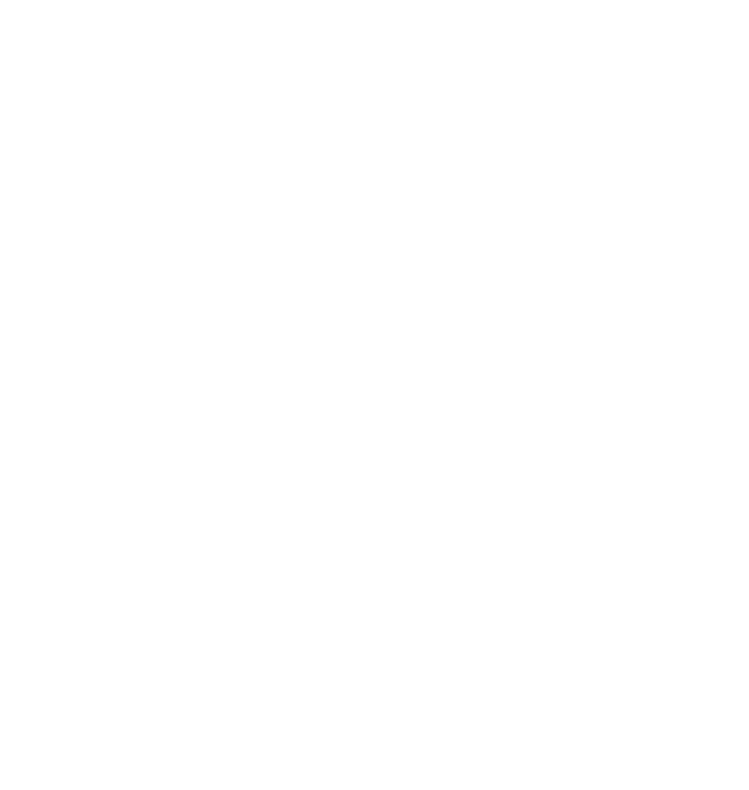
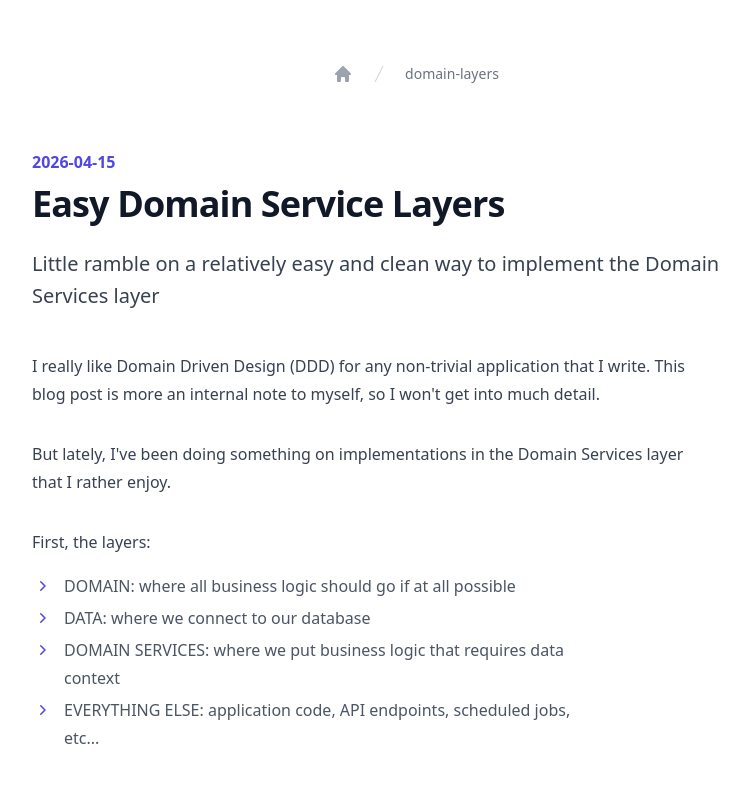
Before and after one commit to Burwin/blog, a Nuxt app: page /posts/domain-layers in a window 1280 px wide. Before the commit this address had no page. Shown: the top 790 px of the page, without its empty margins (224-973 px from the left). Built offline with nearby package versions, Linux system fonts and the light colour scheme.

Commit message:
add domain layers blog post

```diff
--- /dev/null
+++ b/pages/posts/domain-layers.vue
@@ -0,0 +1,152 @@
+<script setup lang="ts">
+import { addHours } from "date-fns";
+const post = {
+  date: "2026-04-15",
+  title: "Easy Domain Service Layers",
+  excerpt:
+    "Little ramble on a relatively easy and clean way to implement the Domain Services layer",
+};
+
+const fooService = `public class FooService
+{
+    private readonly IDbContext _dbContext;
+    public FooService(IDbContext dbContext)
+    {
+        _dbContext = dbContext;
+    }
+
+    public async Task DeleteAsync(Foo foo) { ... }
+}
+
+// usage
+await fooService.DeleteAsync(foo); `;
+
+const fooExtensions = `public static class fooExtensions
+{
+    public static async Task DeleteAsync(IDbContext context) { ... }
+}
+
+// usage
+await foo.DeleteAsync(dbContext); `;
+</script>
+
+<template>
+  <BlogPost
+    :date="addHours(new Date(post.date), 12)"
+    :title="post.title"
+    :excerpt="post.excerpt"
+  >
+    <ElementsBp>
+      I really like Domain Driven Design (DDD) for any non-trivial application
+      that I write. This blog post is more an internal note to myself, so I
+      won't get into much detail.
+    </ElementsBp>
+
+    <ElementsBp>
+      But lately, I've been doing something on implementations in the Domain
+      Services layer that I rather enjoy.
+    </ElementsBp>
+
+    <ElementsBp> First, the layers: </ElementsBp>
+
+    <ElementsBul>
+      <ElementsBli
+        >DOMAIN: where all business logic should go if at all
+        possible</ElementsBli
+      >
+      <ElementsBli>DATA: where we connect to our database</ElementsBli>
+      <ElementsBli
+        >DOMAIN SERVICES: where we put business logic that requires data context
+      </ElementsBli>
+      <ElementsBli
+        >EVERYTHING ELSE: application code, API endpoints, scheduled jobs,
+        etc...</ElementsBli
+      >
+    </ElementsBul>
+
+    <ElementsBp>
+      Before, if I needed something to live in the Domain Services layer, I
+      would create a Domain Service.
+    </ElementsBp>
+
+    <ElementsBquote name="Example: FooService">
+      <ElementsBcode :code="fooService" />
+    </ElementsBquote>
+
+    <ElementsBp>
+      This causes cognitive debt, though, because I have to remember to inject
+      the special FooService when I need it, and I have to remember that it even
+      exists in case it might be useful to me. I don't have to remember that any
+      of the other methods exist on `Foo` from the domain layer, because they're
+      just available as intellisense all the time. So discovery is easy when
+      working with the code.
+    </ElementsBp>
+
+    <ElementsBp>
+      To make things cleaner, I'm starting to implement domain service layer
+      logic as extension methods, instead.
+    </ElementsBp>
+
+    <ElementsBp>
+      For example, let's suppose that I want to cascade an Archive of a Foo. Foo
+      objects are related to Bar objects, and when I Archive a Foo I want to
+      also Archive all related Bar objects.
+    </ElementsBp>
+
+    <ElementsBp>
+      I can't do this at the Domain layer, because I need additional data
+      context. It properly belongs in the Domain Service layer.
+    </ElementsBp>
+
+    <ElementsBp>
+      This is now how I would likely do something like this:
+    </ElementsBp>
+
+    <ElementsBquote name="Example: fooExtensions">
+      <ElementsBcode :code="fooExtensions" />
+    </ElementsBquote>
+
+    <ElementsBp>
+      It probably seems less useful with my hyper-abreviated example above, but
+      trust me, it's a game changer. When I'm working in the application with a
+      Foo, I have the Foo. I can type `myFoo.` and see a bunch of possibilities
+      via intellisense.
+    </ElementsBp>
+
+    <ElementsBp>
+      This extension method approach to Domain Services implementations
+      maintains that usefulness. I don't need to inject anything else. I just
+      keep going. Discovery is massively improved.
+    </ElementsBp>
+
+    <ElementsBp>
+      Not just discovery, but my code idioms are maintained, too. Everywhere
+      else that I want to do something to a `Foo`, I start with `myFoo.`. Having
+      to instead call `someOtherService.DoSomethingToMy(foo)` is awkward.
+    </ElementsBp>
+
+    <ElementsBp> Ahhh... but testability. </ElementsBp>
+
+    <ElementsBp>
+      The original implementation with the proper service is a little more
+      test-flexible. If I needed to mock `DeleteAsync`, I can just mock it
+      directly (likely by first extracting an interface `IFooService`). Not so
+      with the extension method approach.
+    </ElementsBp>
+
+    <ElementsBp>
+      In practice, I don't really come across cases where it makes sense to mock
+      this method, though. If I really needed to, I still could indirectly by
+      mocking the instance of `IDbContext` that I provide to the method in the
+      test. It's more indirect, and requires me to have internal knowledge of
+      the extension method. But it's an option in a pinch.
+    </ElementsBp>
+
+    <ElementsBp>
+      There are other ways to mock this in a pinch if mocking the `IDbContext`
+      isn't ideal, and it would start to add significant complexity to this
+      approach. But overall, I think the beauty of the grammar typically makes
+      up for the rare issues related to complex integration testing.
+    </ElementsBp>
+  </BlogPost>
+</template>
```
Also changed, not shown: 1 other file (tests, documents, lock files or other folders).
